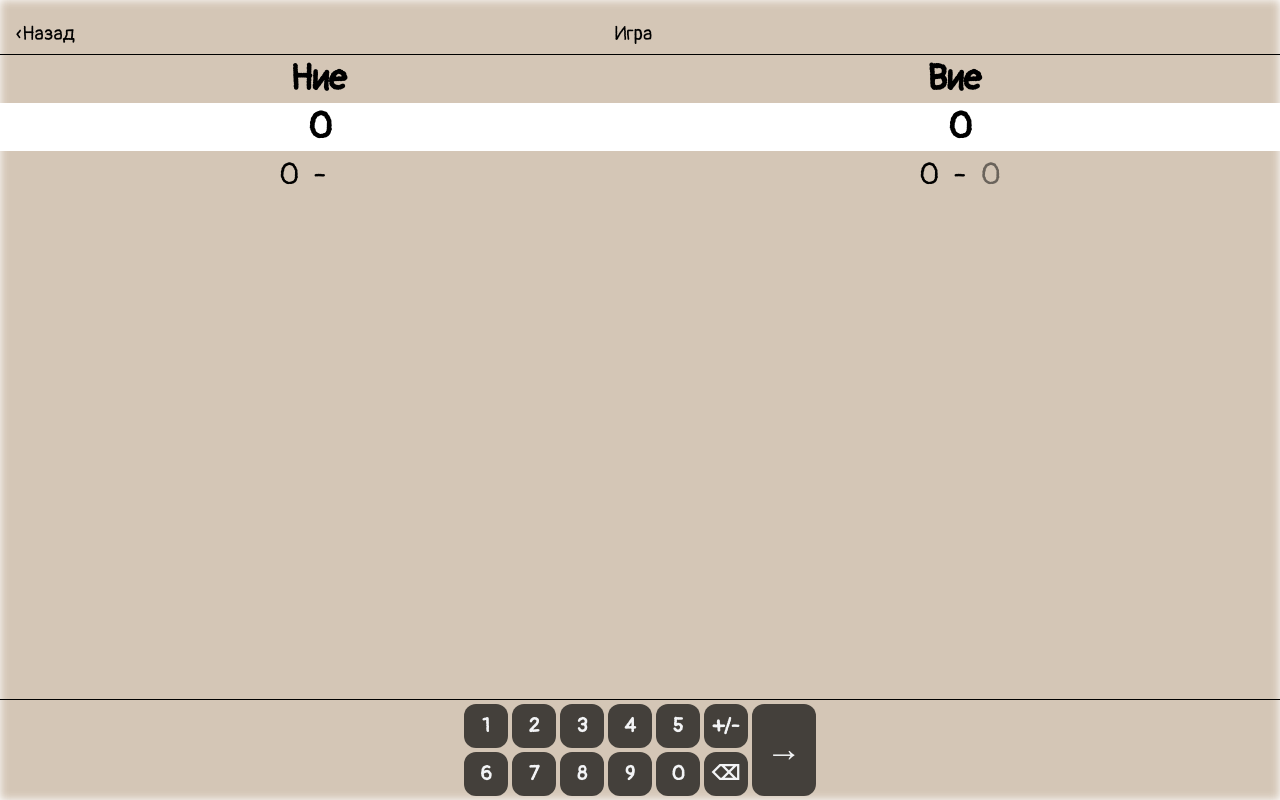
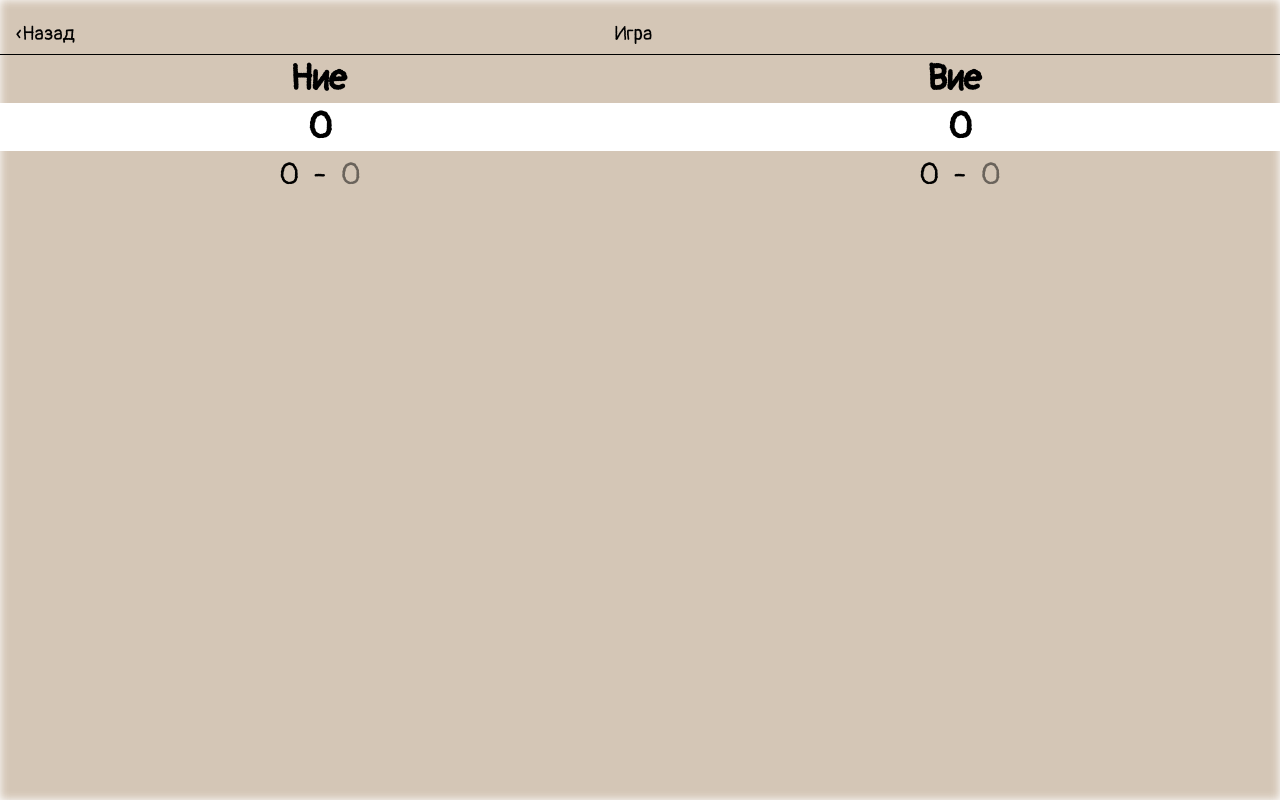
Before and after one commit to petko-todorov/belot-scorer, a React (Vite) app: page /game/1 in a window 1280 px wide. Built offline with nearby package versions, Linux system fonts and the light colour scheme.

Commit message:
Refactor input handling and add score clamping

```diff
--- a/src/pages/CurrentGame.jsx
+++ b/src/pages/CurrentGame.jsx
@@ -6,8 +6,8 @@ import NumericKeypad from '../components/NumericKeypad';
 const CurrentGame = () => {
     const { id } = useParams();
     const bottomRef = useRef(null);
-
-    const [activeSide, setActiveSide] = useState('us');
+    const usRef = useRef(null);
+    const themRef = useRef(null);
 
     const [game, setGame] = useState(() => {
         const existing = getGame(id);
@@ -35,31 +35,53 @@ const CurrentGame = () => {
     const [inputUs, setInputUs] = useState('');
     const [inputThem, setInputThem] = useState('');
 
-    const handleNumberPress = (value) => {
-        const setter = activeSide === 'us' ? setInputUs : setInputThem;
+    // const handleNumberPress = (value) => {
+    //     const setter = activeSide === 'us' ? setInputUs : setInputThem;
 
-        setter((prev) => {
-            if (value === 'delete') {
-                return prev.slice(0, -1);
-            }
+    //     setter((prev) => {
+    //         if (value === 'delete') {
+    //             return prev.slice(0, -1);
+    //         }
 
-            if (value === 'sign') {
-                if (!prev) return prev;
-                return prev.startsWith('-') ? prev.slice(1) : '-' + prev;
-            }
+    //         if (value === 'sign') {
+    //             if (!prev) return prev;
+    //             return prev.startsWith('-') ? prev.slice(1) : '-' + prev;
+    //         }
 
-            const next = Number((prev + value).replace(/\D/g, ''));
+    //         const next = Number((prev + value).replace(/\D/g, ''));
 
-            if (Number.isNaN(next)) return '';
-            if (next > 151) return '151';
+    //         if (Number.isNaN(next)) return '';
+    //         if (next > 151) return '151';
 
-            return String(next);
-        });
+    //         return String(next);
+    //     });
+    // };
+
+    const clampScore = (value) => {
+        if (value === '' || value == null) return '';
+
+        let cleaned = String(value);
+
+        const hasPlus = cleaned.includes('+');
+        const hasMinus = cleaned.includes('-');
+
+        const digitsOnly = cleaned.replace(/\D/g, '');
+
+        if (!digitsOnly) return hasMinus ? '-' : '';
+
+        const num = Number(digitsOnly);
+        const clamped = num > 151 ? '151' : digitsOnly;
+
+        if (hasPlus) return clamped;
+
+        if (hasMinus) return '-' + clamped;
+
+        return clamped;
     };
 
     const handleAdd = () => {
-        const us = Number(inputUs) || 0;
-        const them = Number(inputThem) || 0;
+        const us = Number(clampScore(inputUs)) || 0;
+        const them = Number(clampScore(inputThem)) || 0;
         if (!us && !them) return;
 
         setGame((prev) => {
@@ -102,7 +124,9 @@ const CurrentGame = () => {
 
         setInputUs('');
         setInputThem('');
-        setActiveSide('us');
+
+        themRef.current?.blur();
+        usRef.current?.blur();
     };
 
     const currentGame = game.games[game.games.length - 1];
@@ -244,13 +268,20 @@ const CurrentGame = () => {
                             </span>
                             <span className="text-center">-</span>
                             <input
-                                type="text"
+                                ref={usRef}
+                                type="tel"
                                 value={inputUs}
-                                onChange={(e) => setInputUs(e.target.value)}
-                                onFocus={() => setActiveSide('us')}
+                                inputMode="numeric"
                                 className="w-[4ch] bg-transparent text-left outline-none"
-                                placeholder={activeSide === 'us' ? '' : '0'}
-                                inputMode="none"
+                                placeholder="0"
+                                onChange={(e) =>
+                                    setInputUs(clampScore(e.target.value))
+                                }
+                                onKeyDown={(e) => {
+                                    if (e.key === 'Enter') {
+                                        handleAdd();
+                                    }
+                                }}
                             />
                         </div>
 
@@ -260,22 +291,22 @@ const CurrentGame = () => {
                             </span>
                             <span className="text-center">-</span>
                             <input
-                                type="text"
+                                ref={themRef}
+                                type="tel"
                                 value={inputThem}
-                                onChange={(e) => setInputThem(e.target.value)}
-                                onFocus={() => setActiveSide('them')}
-                                placeholder={activeSide === 'them' ? '' : '0'}
+                                inputMode="numeric"
                                 className="w-[4ch] bg-transparent text-left outline-none"
-                                inputMode="none"
+                                placeholder="0"
+                                onChange={(e) =>
+                                    setInputThem(clampScore(e.target.value))
+                                }
+                                onKeyDown={(e) => {
+                                    if (e.key === 'Enter') {
+                                        handleAdd();
+                                    }
+                                }}
                             />
                         </div>
-                    </div>
-
-                    <div className="shrink-0 mt-auto">
-                        <NumericKeypad
-                            onNumberPress={handleNumberPress}
-                            onAdd={handleAdd}
-                        />
                     </div>
                 </div>
             </div>
```
